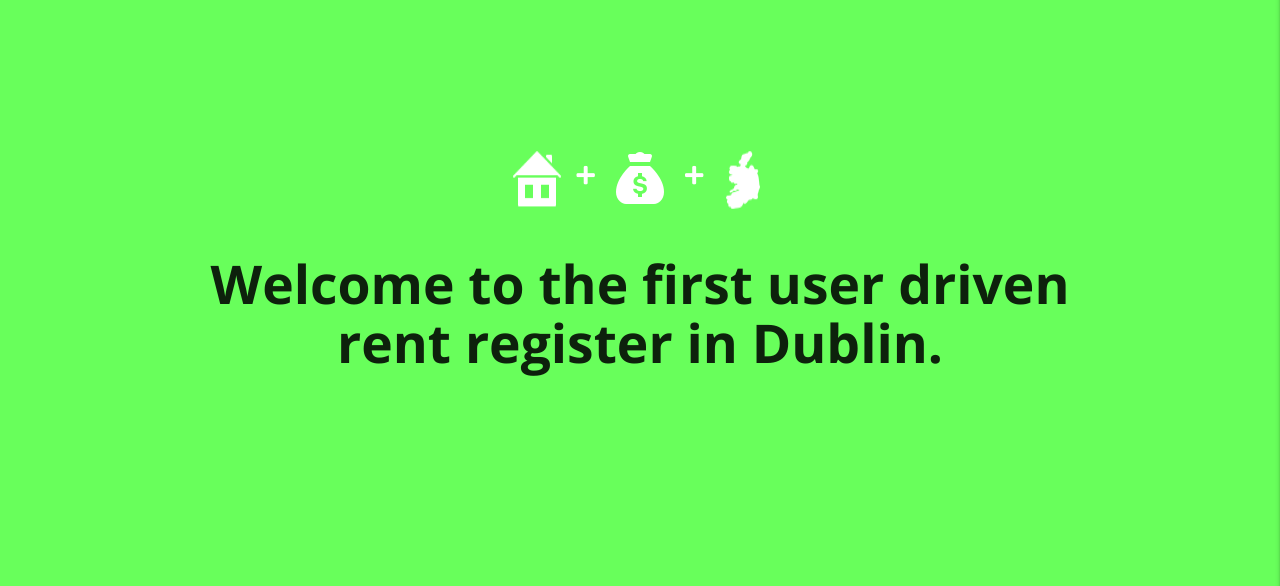
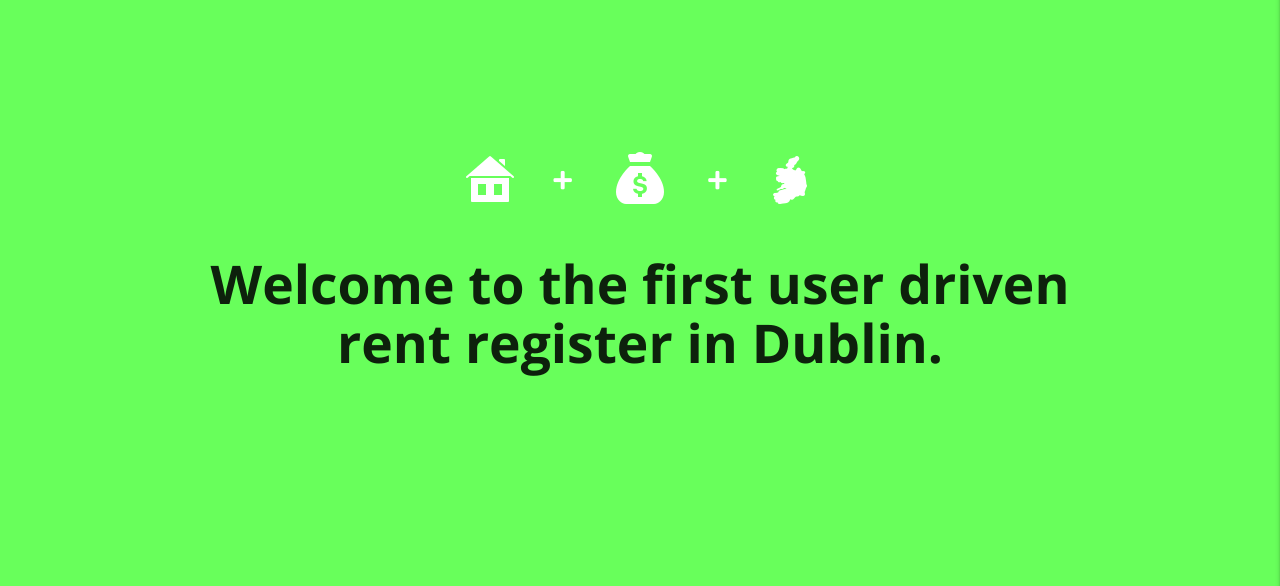
Before and after one commit to stef-cruz/open_rent, a Flask app: page / in a window 1280 px wide. Shown: the part 64-650 px from the top of the page. Run offline with Flask 2, Linux system fonts and the light colour scheme.

Commit message:
Remove viewport values and correct align-items value

```diff
--- a/app/static/css/_index.scss
+++ b/app/static/css/_index.scss
@@ -12,7 +12,7 @@
 
     &__icons {
       text-align: center;
-      @include flexbox(flex, space-between, center);
+      @include flexbox(flex, center, space-between);
       width: 40%;
       margin: 0 auto;
 
--- a/app/static/css/style.css
+++ b/app/static/css/style.css
@@ -54,8 +54,8 @@
 .hero .hero-container__icons {
   text-align: center;
   display: flex;
-  align-items: space-between;
-  justify-content: center;
+  align-items: center;
+  justify-content: space-between;
   width: 40%;
   margin: 0 auto;
 }
--- a/app/templates/base.html
+++ b/app/templates/base.html
@@ -2,7 +2,7 @@
 <html lang="en">
 <head>
     <meta charset="UTF-8">
-    <meta name="viewport" content="width=device-width, user-scalable=no, initial-scale=1.0, maximum-scale=1.0, minimum-scale=1.0">
+    <meta name="viewport" content="width=device-width, initial-scale=1.0">
     <meta http-equiv="X-UA-Compatible" content="ie=edge">
     <link rel="shortcut icon" type="image/png" href="{{ url_for('static', filename='images/favicon.ico') }}">
     <link rel="stylesheet" href="https://cdnjs.cloudflare.com/ajax/libs/materialize/1.0.0/css/materialize.min.css" type="text/css">
```
Also changed, not shown: 1 other file.
